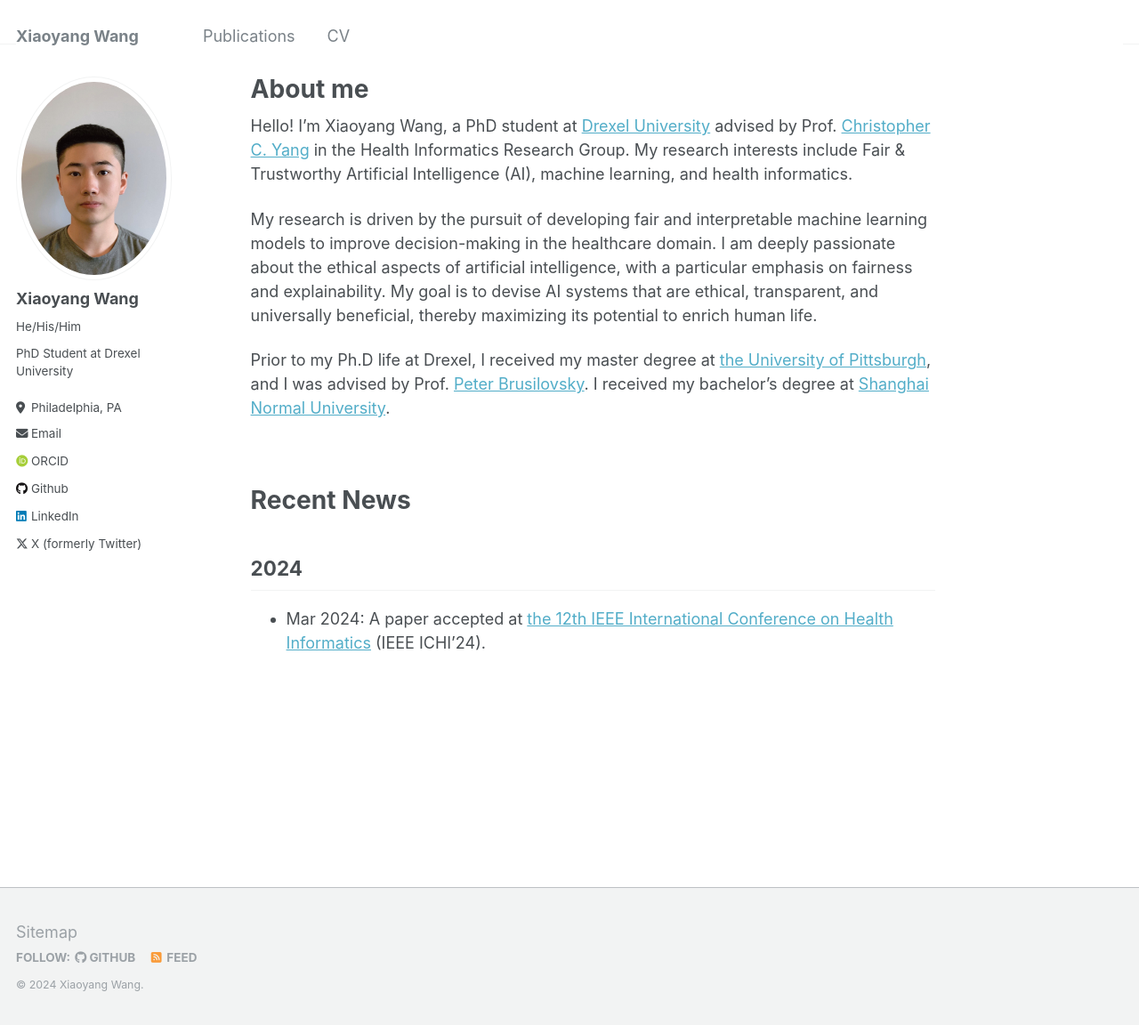
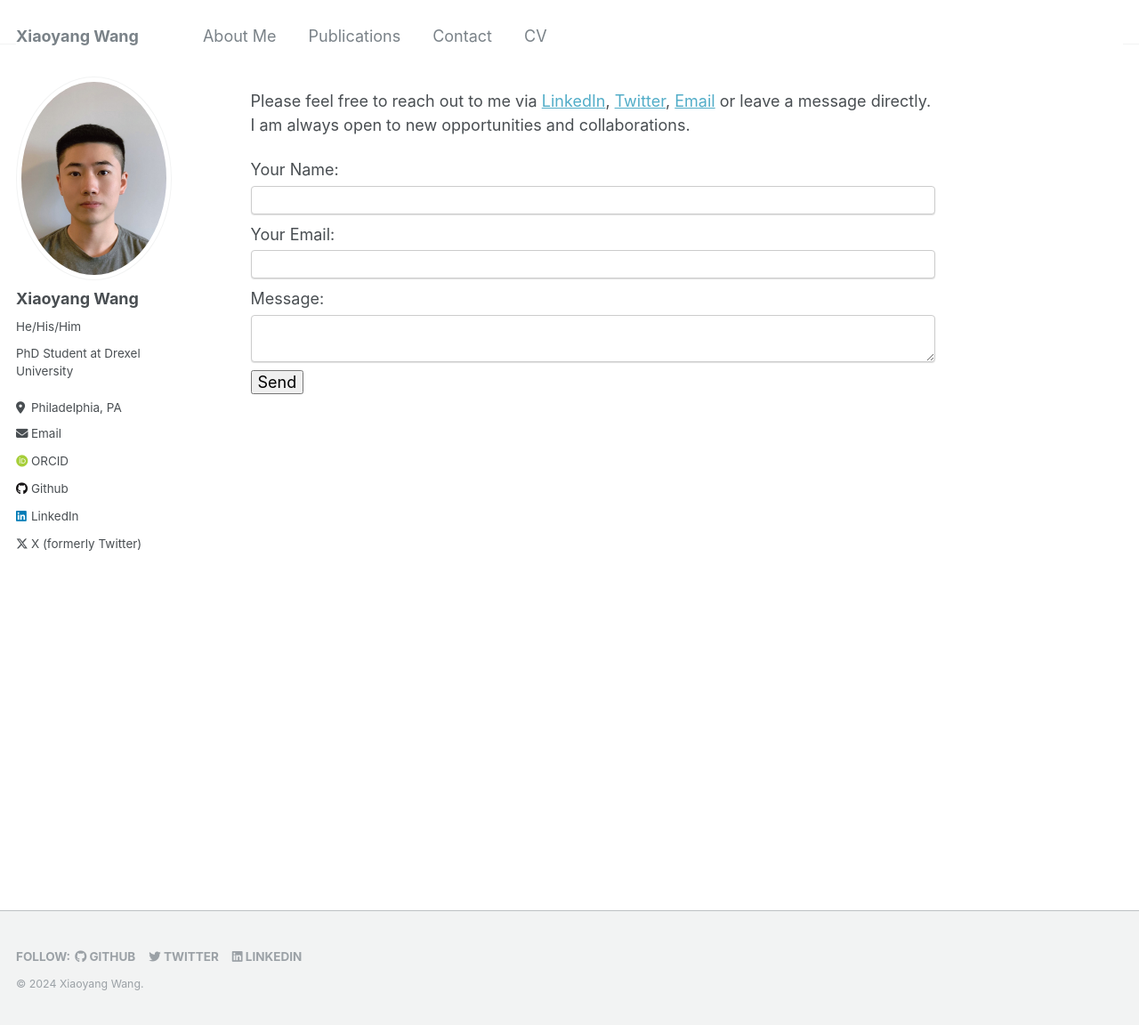
Before and after one commit to wangxiaoyang0412/wangxiaoyang.github.io, a Jekyll site: the page built from _pages/contact.md, in a window 1280 px wide and 1152 px high. Shown: the whole window at 89% size. Built offline with Jekyll 4.4.1, drawn with Linux system fonts in a browser that asks for light colours; some web fonts are replaced.

Commit message:
Add a new page to the site

```diff
--- a/_data/navigation.yml
+++ b/_data/navigation.yml
@@ -1,8 +1,14 @@
 # main links links
 main:
+
+  - title: "About Me"
+    url: /about/
+
   - title: "Publications"
     url: /publications/
 
+  - title: "Contact"
+    url: /contact/
   # - title: "Talks"
   #   url: /talks/
 
--- a/_includes/footer.html
+++ b/_includes/footer.html
@@ -9,12 +9,18 @@
     {% if site.author.github %}
       <li><a href="http://github.com/{{ site.author.github }}"><i class="fab fa-github" aria-hidden="true"></i> GitHub</a></li>
     {% endif %}
-    {% if site.author.bitbucket %}
+    {% if site.author.twitter %}
+      <li><a href="http://twitter.com/{{ site.author.twitter }}"><i class="fab fa-twitter" aria-hidden="true"></i> Twitter</a></li>
+    {% endif %}
+    {% if site.author.linkedin %}
+      <li><a href="http://linkedin.com/in/{{ site.author.linkedin }}"><i class="fab fa-linkedin" aria-hidden="true"></i> LinkedIn</a></li>
+    {% endif %}
+    <!-- {% if site.author.bitbucket %}
       <li><a href="http://bitbucket.org/{{ site.author.bitbucket }}"><i class="fab fa-bitbucket" aria-hidden="true"></i> Bitbucket</a></li>
-    {% endif %}
-    {% if site.atom_feed.hide != true %}
+    {% endif %} -->
+    <!-- {% if site.atom_feed.hide != true %}
     <li><a href="{% if site.atom_feed.path %}{{ site.atom_feed.path }}{% else %}{{ base_path }}/feed.xml{% endif %}"><i class="fa fa-fw fa-rss-square" aria-hidden="true"></i> {{ site.data.ui-text[site.locale].feed_label | default: "Feed" }}</a></li>
-    {% endif %}
+    {% endif %} -->
   </ul>
 </div>
 {% endif %}
--- a/_includes/footer/custom.html
+++ b/_includes/footer/custom.html
@@ -1,3 +1,3 @@
 <!-- start custom footer snippets -->
-<a href="/sitemap/">Sitemap</a>
+<!-- <a href="/sitemap/">Sitemap</a> -->
 <!-- end custom footer snippets -->
--- a/_pages/about.md
+++ b/_pages/about.md
@@ -1,6 +1,7 @@
 ---
 permalink: /
-title: "About me"
+title: ""
+excerpt: "About me"
 author_profile: true
 redirect_from:
   - /about/
--- /dev/null
+++ b/_pages/contact.md
@@ -0,0 +1,18 @@
+---
+permalink: /
+title: ""
+excerpt: "Contact"
+author_profile: true
+---
+
+Please feel free to reach out to me via [LinkedIn](https://www.linkedin.com/in/xiaoyang-wang-764780173/), [Twitter](https://twitter.com/SynchronizedAbe), [Email](mailto:xiw137@pitt.edu) or leave a message directly. I am always open to new opportunities and collaborations.
+
+<form action="https://formspree.io/f/xrgnaddj" method="POST">
+    <label for="name">Your Name:</label>
+    <input type="text" id="name" name="name">
+    <label for="email">Your Email:</label>
+    <input type="email" id="email" name="_replyto">
+    <label for="message">Message:</label>
+    <textarea id="message" name="message"></textarea>
+    <button type="submit">Send</button>
+</form>
```
